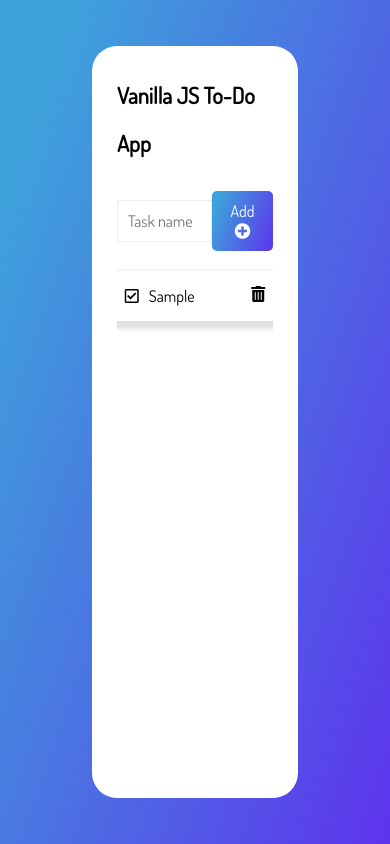
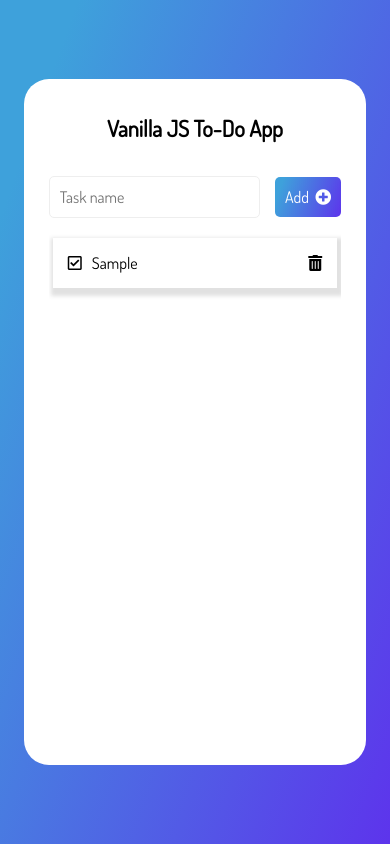
Before and after one commit to mgastonportillo/one-09-js-dom-manipulation, a plain HTML site: page index.html in a window 390 px wide. Both pictures are taken after typing "Sample" into the empty fields and a click on the button "Add". Drawn offline with Linux system fonts and the light colour scheme.

Commit message:
add validation and responsiveness

```diff
--- a/script.js
+++ b/script.js
@@ -8,7 +8,14 @@ import removeTaskIcon from "./components/removeTaskIcon.js";
 		event.preventDefault();
 
 		const input = document.querySelector("[data-form-input]");
+
+		if (input.value.trim() === "") {
+			alert("Must write a task name");
+			return;
+		}
+
 		const value = input.value;
+
 		const list = document.querySelector("[data-list]");
 
 		const task = document.createElement("li");
--- a/styles.css
+++ b/styles.css
@@ -20,14 +20,15 @@ main {
 
 form {
 	width: 100%;
+	display: flex;
+	align-items: center;
 	justify-content: space-between;
-	align-items: center;
-	display: flex;
+	gap: 15px;
 	margin-bottom: 15px;
 }
 
 .mainCard {
-	width: 40vw;
+	width: 600px;
 	border-radius: 25px;
 	background-color: #fff;
 	padding: 25px;
@@ -49,9 +50,10 @@ form {
 .inputForm {
 	border: none;
 	padding: 10px;
+	border-radius: 5px;
 	border: 1px solid #eee;
 	outline: none;
-	width: 65%;
+	flex-grow: 2;
 }
 
 .inputForm::placeholder {
@@ -59,7 +61,7 @@ form {
 }
 
 .btnCreate {
-	padding: 10px 15px;
+	padding: 10px 10px;
 	background-image: linear-gradient(
 		109.6deg,
 		rgba(62, 161, 219, 1) 11.2%,
@@ -69,6 +71,11 @@ form {
 	color: #fff;
 	border-radius: 5px;
 	cursor: pointer;
+	min-width: 66px;
+}
+
+.btnCreate > i {
+	margin-left: 3px;
 }
 
 .cardsList {
@@ -82,8 +89,19 @@ form {
 	height: 60vh;
 }
 
+.cardsList li {
+	display: flex;
+	align-items: center;
+}
+
+.cardsList li div {
+	display: flex;
+	align-items: center;
+	width: 95%;
+}
+
 .card {
-	width: 90%;
+	width: 92%;
 	padding: 15px;
 	box-shadow: 2px 4px 4px 4px rgba(71, 71, 71, 0.16);
 	display: flex;
@@ -95,7 +113,12 @@ form {
 }
 
 .task {
-	padding: 10px;
+	padding: 0 10px;
+	max-width: 80%;
+	overflow: hidden;
+	text-overflow: ellipsis;
+	white-space: nowrap;
+	display: inline-block;
 }
 
 .task.complete {
@@ -135,3 +158,21 @@ form {
 .noTasks {
 	font-size: 48px;
 }
+
+@media screen and (max-width: 768px) {
+	.mainCard {
+		max-width: 75%;
+		border-radius: 25px;
+		background-color: #fff;
+		padding: 25px;
+	}
+
+	.card {
+		width: 87%;
+	}
+
+	.task {
+		padding: 0 10px;
+		max-width: 80%;
+	}
+}
```
